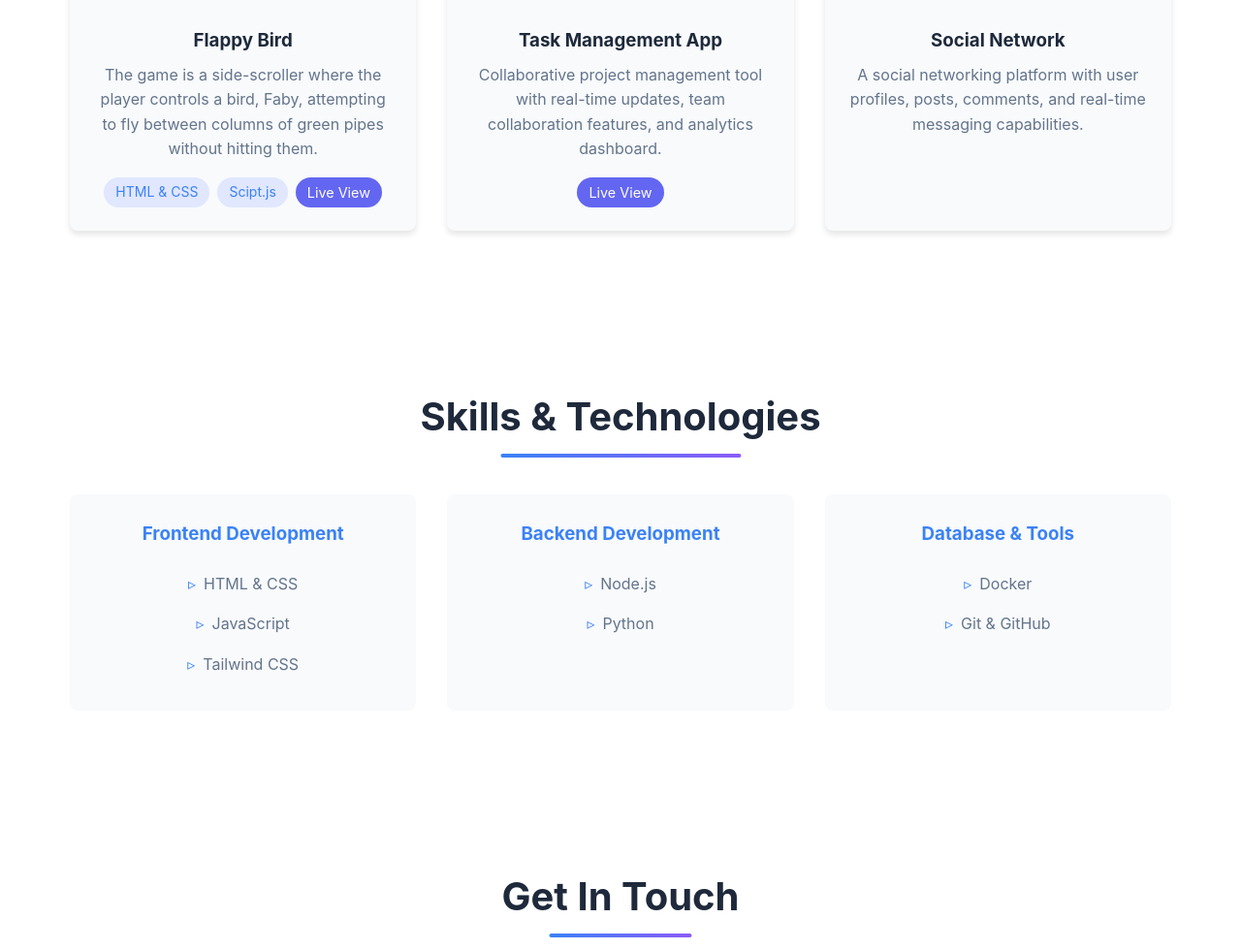
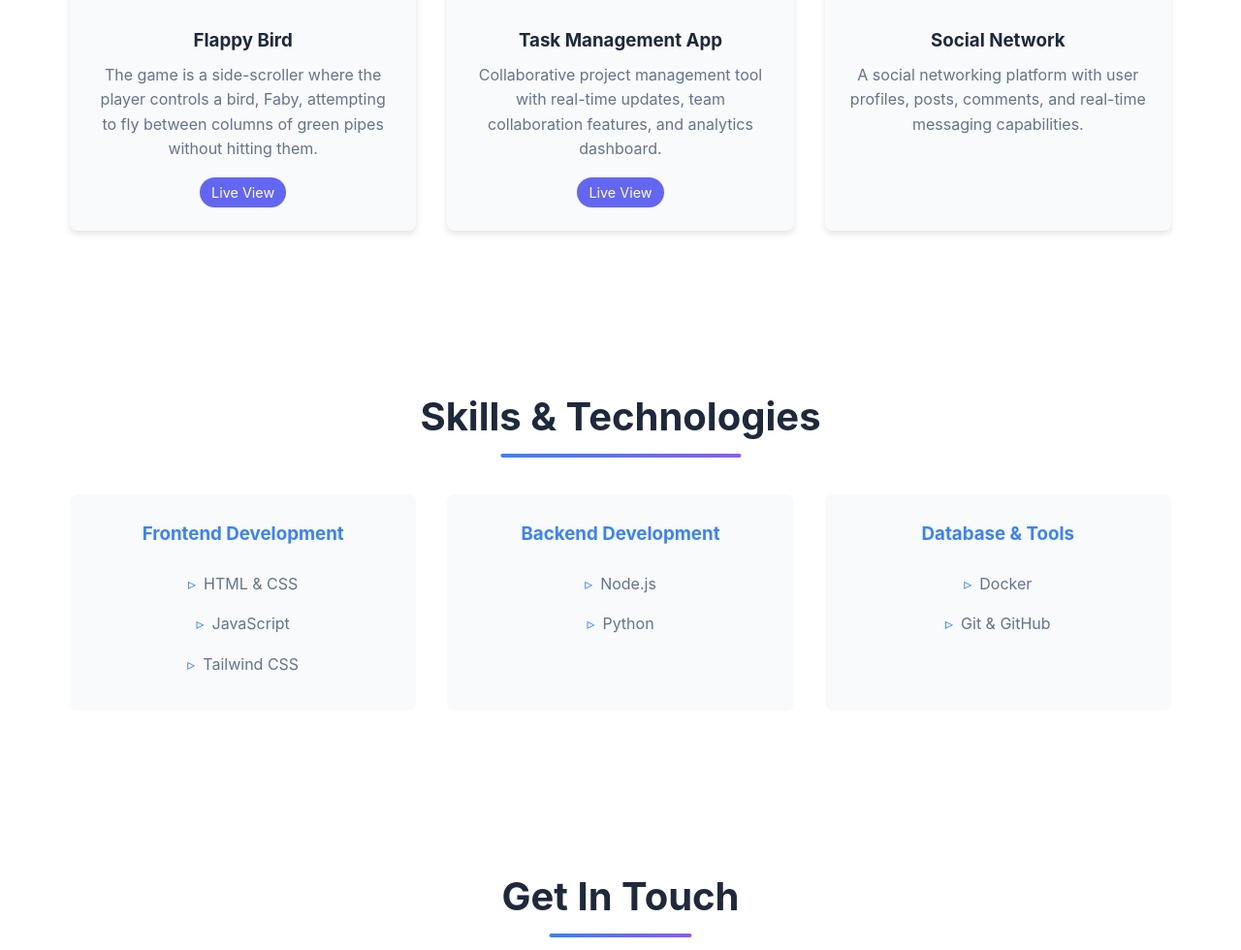
Before and after one commit to Sela-Yann/website, a plain HTML site: page index.html in a window 1280 px wide. Shown: the part 1731-2711 px from the top of the page at 97% size. Drawn offline with Linux system fonts and the light colour scheme.

Commit message:
Update index.html

```diff
--- a/index.html
+++ b/index.html
@@ -61,8 +61,6 @@
                     <h3 data-lang="project1-title">Flappy Bird</h3>
                     <p data-lang="project1-desc">The game is a side-scroller where the player controls a bird, Faby, attempting to fly between columns of green pipes without hitting them.</p>
                     <div class="project-tags">
-                        <span class="tag">HTML & CSS</span>
-                        <span class="tag">Scipt.js</span>
                         <!-- Live View Link -->
                         <a href="https://flappy-bird-six-omega.vercel.app" class="live-btn" target="_blank">Live View</a>
                     </div>
```
